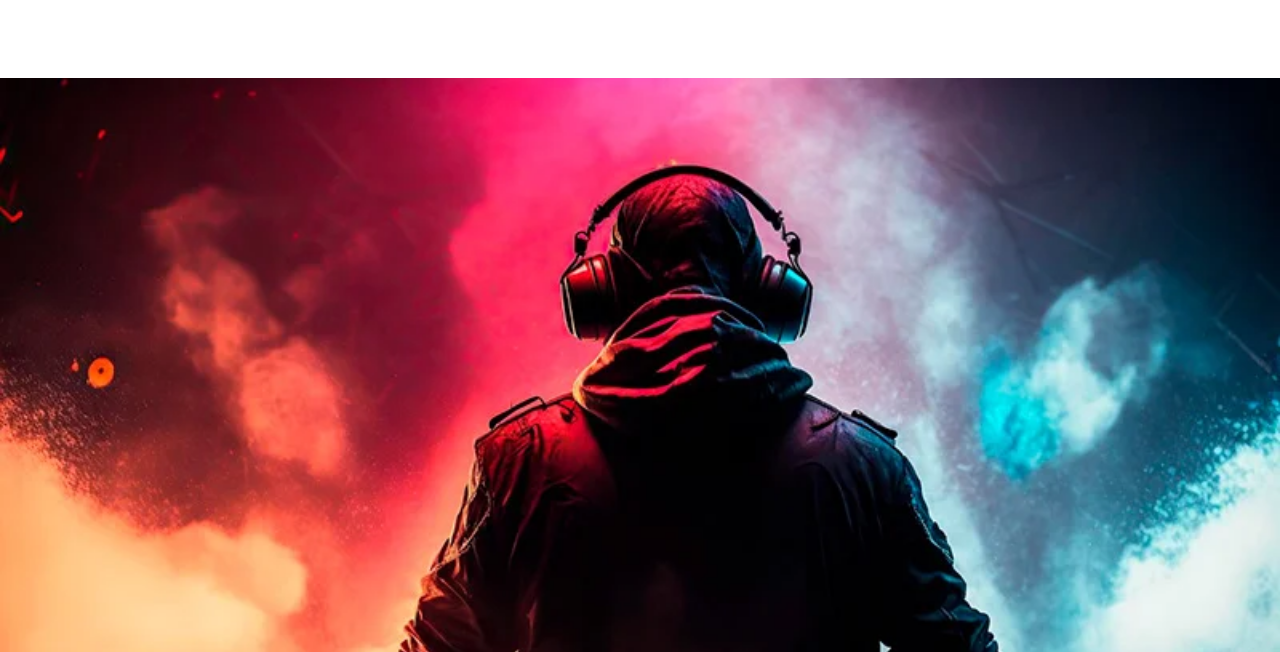
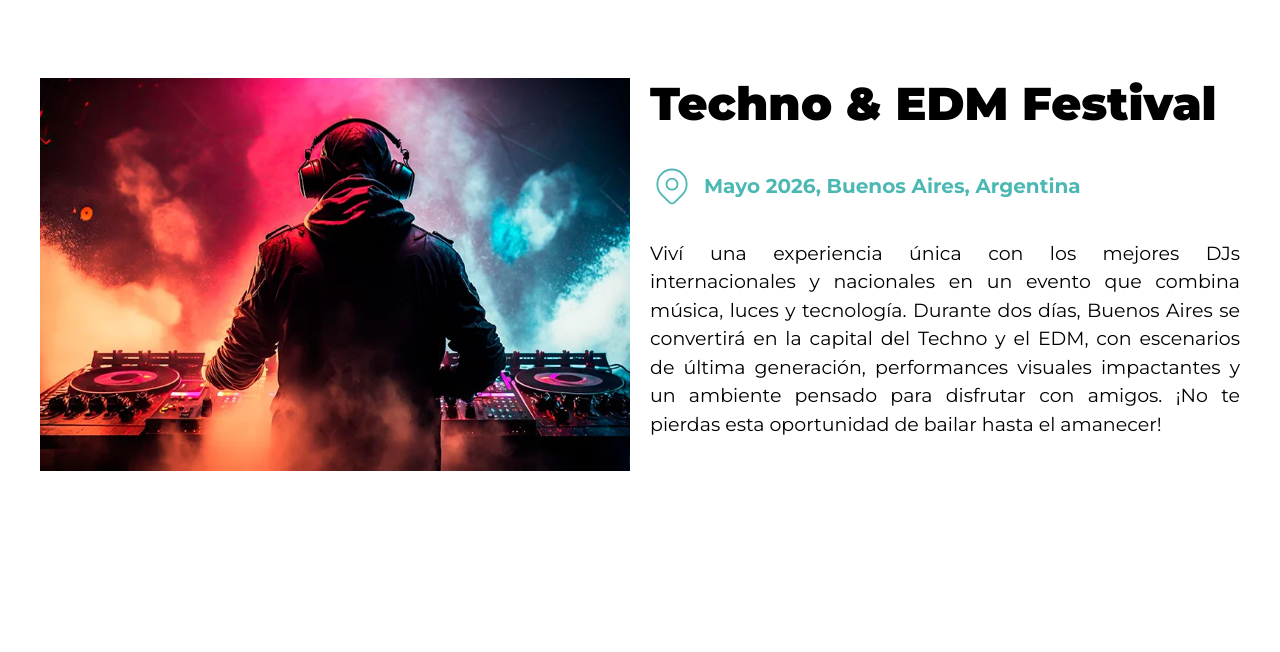
Before and after one commit to ignacioDorigo/festival-music, a website: page index.html in a window 1280 px wide. Shown: the part 748-1400 px from the top of the page. After the commit the page ends 1319 px from the top, so only its background shows below. Drawn offline with Linux system fonts and the light colour scheme.

Commit message:
creando sobre-festival

```diff
--- a/index.html
+++ b/index.html
@@ -52,14 +52,22 @@
 
     </div>
 
-    <section>
+    <section class="sobre-festival">
         <div class="imagen">
             <img src="src/img/imagen_dj.webp" alt="Imagen de DJ en el Festival EDM" loading="lazy">
         </div>
         <div class="contenido-festival">
             <h2>Techno & EDM Festival</h2>
-            <p class="fecha">Mayo 2026, Buenos Aires, Argentina</p>
-            <p>
+            <div class="detalle-festival">
+                <svg xmlns="http://www.w3.org/2000/svg" width="44" height="44" viewBox="0 0 24 24" fill="none"
+                    stroke="#000000" stroke-width="1" stroke-linecap="round" stroke-linejoin="round" class="ubicacion-svg">
+                    <path d="M9 11a3 3 0 1 0 6 0a3 3 0 0 0 -6 0" />
+                    <path d="M17.657 16.657l-4.243 4.243a2 2 0 0 1 -2.827 0l-4.244 -4.243a8 8 0 1 1 11.314 0z" />
+                </svg>
+
+                <p class="fecha">Mayo 2026, Buenos Aires, Argentina</p>
+            </div>
+            <p class="contenido-festival__detalle">
                 Viví una experiencia única con los mejores DJs internacionales y nacionales en un evento que combina
                 música, luces y tecnología. Durante dos días, Buenos Aires se convertirá en la capital del Techno y el
                 EDM,
--- a/src/scss/base/_mixins.scss
+++ b/src/scss/base/_mixins.scss
@@ -35,3 +35,9 @@
   max-width: 120rem;
   margin: 0 auto;
 }
+
+@mixin grid($columnas: 2, $gap: 2rem) {
+  display: grid;
+  grid-template-columns: repeat($columnas, 1fr);
+  gap: $gap;
+}
--- a/src/scss/layout/_festival.scss
+++ b/src/scss/layout/_festival.scss
@@ -1,2 +1,57 @@
 @use "base/variables" as v;
 @use "base/mixins" as m;
+
+.sobre-festival {
+  @include m.contenedor;
+
+//   @include m.tablet {
+
+//   }
+
+  @include m.desktop {
+    display: flex;
+    gap: 2rem;
+  }
+
+  .imagen {
+    flex-basis: 50%;
+  }
+
+  .contenido-festival {
+    flex-basis: 50%;
+    h2 {
+      margin: 2rem 0rem 0rem 0rem;
+      text-align: center;
+      @include m.desktop {
+        text-align: start;
+        margin: 0;
+      }
+    }
+    .fecha {
+      color: v.$verde;
+      font-weight: bold;
+      font-size: 1.5rem;
+      @include m.tablet {
+        font-size: 2rem;
+      }
+    }
+    .contenido-festival__detalle {
+      text-align: justify;
+      font-size: 1.6rem;
+      @include m.tablet {
+        font-size: 1.9rem;
+      }
+    }
+  }
+}
+
+.detalle-festival {
+  margin-top: 2rem;
+  display: flex;
+  gap: 1rem;
+  align-items: center;
+
+  svg {
+    stroke: v.$verde;
+  }
+}
```
Also changed, not shown: dist/css/app.css.
